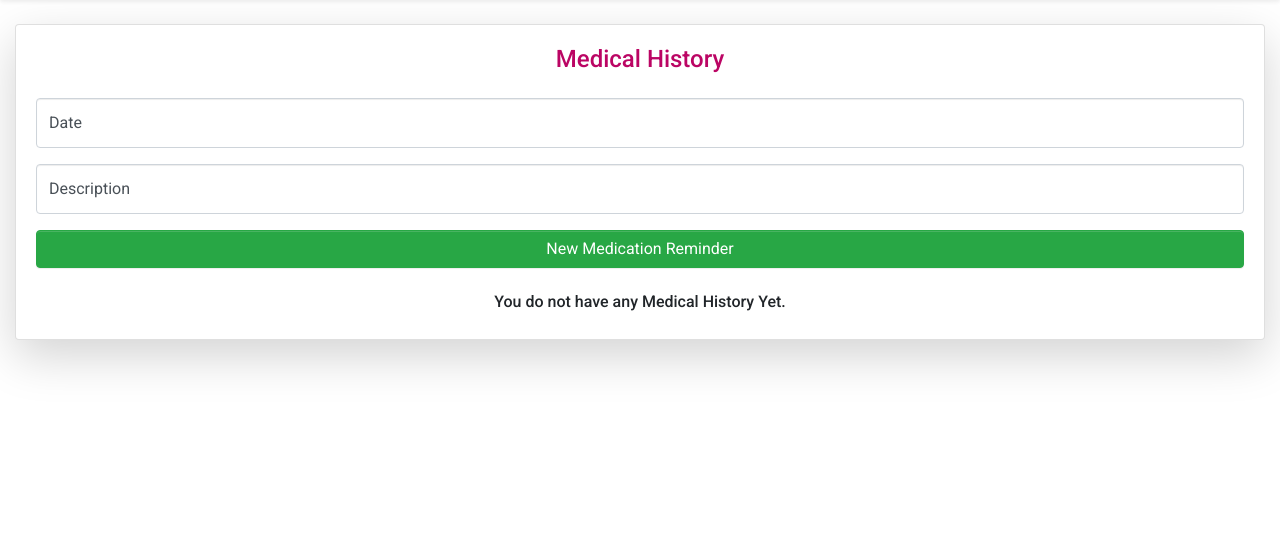
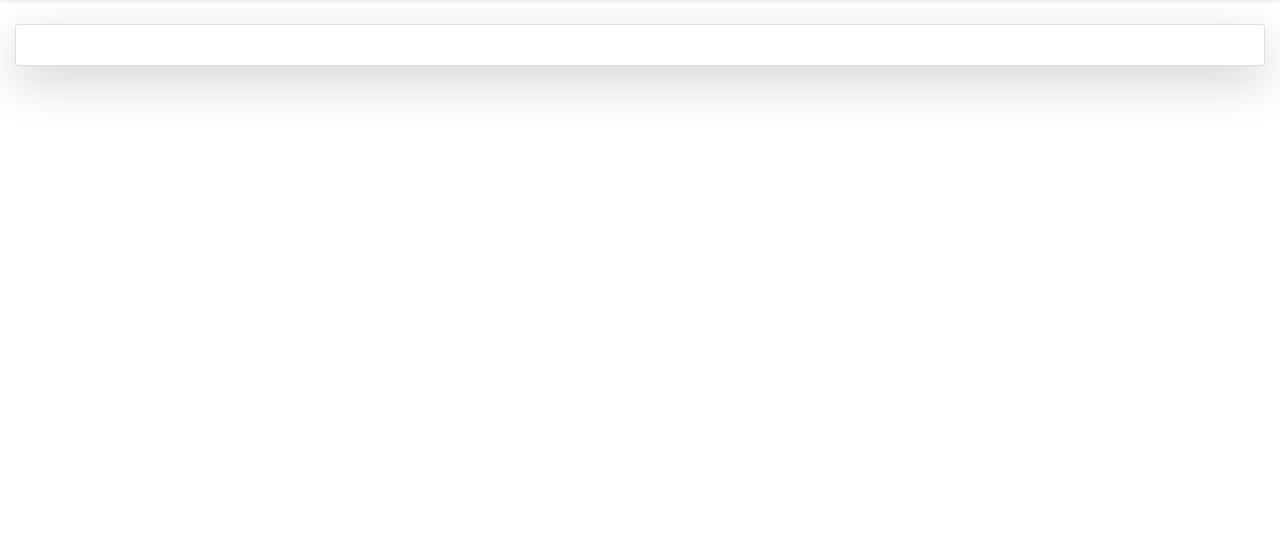
Before and after one commit to JDesignEra/heartphoria, a Flask app: page /history/ in a window 1280 px wide. Shown: the part 56-607 px from the top of the page. Run offline with Flask 2, Linux system fonts and the light colour scheme; a user stored in the database is signed in; data comes from the database, SQL or seed files in the repository; data that the repository does not hold is empty; some libraries are stand-ins or nearby versions.

Commit message:
3.0.9-dev

```diff
--- a/heartphoria/templates/history/index.html
+++ b/heartphoria/templates/history/index.html
@@ -4,51 +4,7 @@
     <section id="ReminderSection">
         <div class="card shadow-lg">
             <div class="card-body">
-                <h4 class="pb-3 text-center text-primary">Medical History</h4>
-                <!--<button id="AddAppointment" class="btn btn-outline-success btn-block">New Medical Appointment</button>-->
 
-
-                <form class="text-left" method="post" novalidate>
-                    <div class="form-label-group text-left">
-                        <input id="date" class="form-control{{ ' is-invalid' if errors['date'] }}" type="text" placeholder="Date" name="date"{% if date %} value="{{ date }}"{% endif %} />
-                        <label for="date">Date</label>
-                        {% if errors['date'] %}
-                            <div class="feedback invalid-tooltip fadeIn">{{ errors['date'] }}</div>
-                        {% endif %}
-                    </div>
-
-                    <div class="form-label-group text-left">
-                        <input id="description" class="form-control{{ ' is-invalid' if errors['description'] }}" type="text" placeholder="Description" name="description"{% if description %} value="{{ description }}"{% endif %} />
-                        <label for="description">Description</label>
-                        {% if errors['description'] %}
-                            <div class="feedback invalid-tooltip fadeIn">{{ errors['description'] }}</div>
-                        {% endif %}
-                    </div>
-
-                    <button class="btn btn-success btn-block mb-4" type="submit">New Medication Reminder</button>
-                </form>
-
-                {% if reminders %}
-                    <table class="table table-striped">
-                        <thead>
-                            <tr>
-                                <th scope="col">Time</th>
-                                <th scope="col">Medication</th>
-                                <th scope="col">Quantity</th>
-                            </tr>
-                        </thead>
-                        <tbody>
-                            {% for history in histories %}
-                                <tr>
-                                    <td>{{ reminder['date'].strftime('%d/%m/%Y') }}</td>
-                                    <td>{{ reminder['description'] }}</td>
-                                </tr>
-                            {% endfor %}
-                        </tbody>
-                    </table>
-                {% else %}
-                     <h6 class="text-center">You do not have any Medical History Yet.</h6>
-                {% endif %}
             </div>
         </div>
     </section>
```
